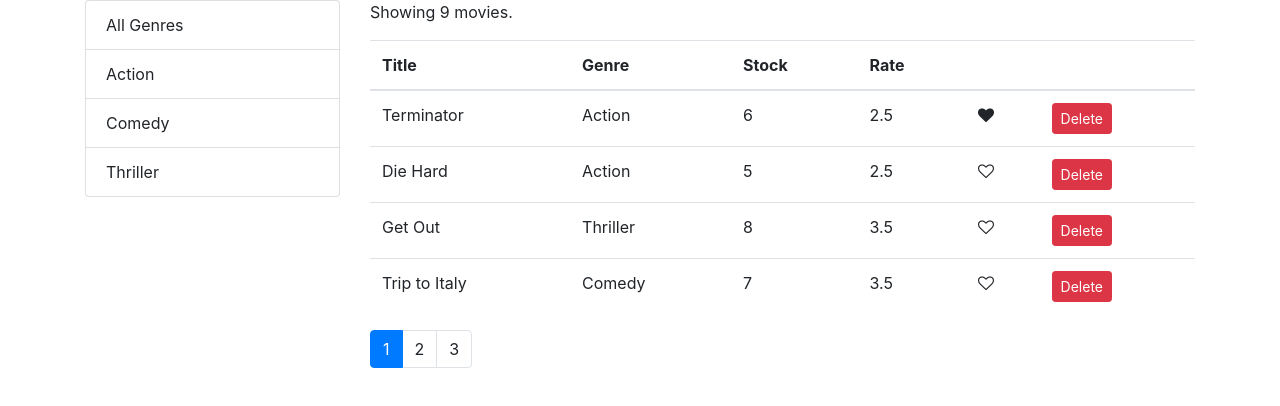
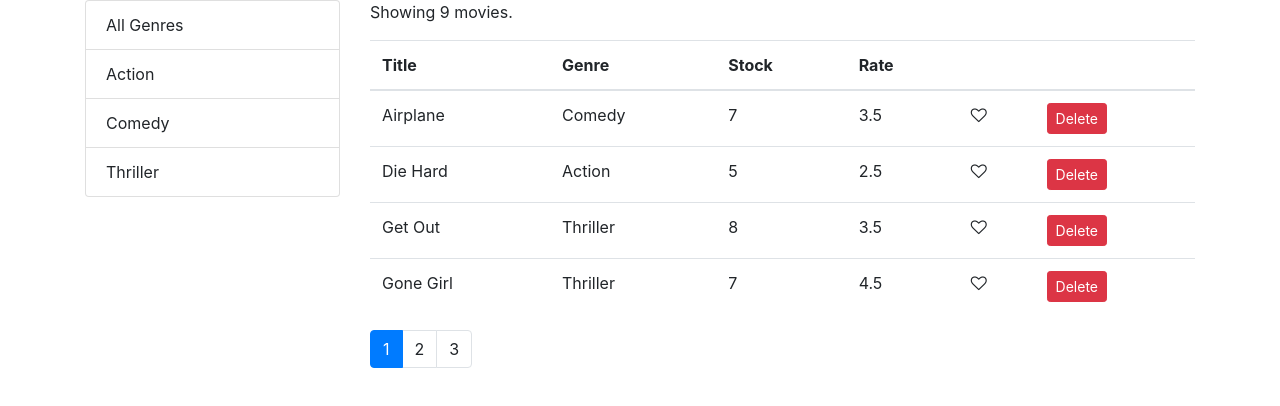
Before and after one commit to Lomanfan/react-review-m, a React (Create React App) app in the folder movie-list/: page / in a window 1280 px wide. Shown: the top 406 px of the page. Built offline with nearby package versions, Linux system fonts and the light colour scheme.

Commit message:
update handleSort, add sortColumn state

```diff
--- a/movie-list/src/components/movies.jsx
+++ b/movie-list/src/components/movies.jsx
@@ -5,6 +5,7 @@
 import MoviesTable from "./moviesTable";
 import Pagination from "./common/pagination";
 import { paginate } from "../utilities/paginate";
+import _ from 'lodash';
 
 class Movies extends React.Component {
   state = {
@@ -12,10 +13,11 @@
     currentPage: 1,
     genres: [],
     pageSize: 4,
+    sortColumn: {path: 'title', order: 'ascending'}
   };
 
   componentDidMount() {
-    const genres = [{_id: '', name: "All Genres" }, ...getGenres()];
+    const genres = [{ _id: "", name: "All Genres" }, ...getGenres()];
     this.setState({ movies: getMovies(), genres: genres });
   }
 
@@ -43,8 +45,8 @@
   };
 
   handleSort = (path) => {
-    console.log("Sort:", path);
-
+    // console.log("Sort:", path);
+    this.setState({ sortColumn: { path: path, order: "ascending" }});
   };
 
   render() {
@@ -53,6 +55,7 @@
     const {
       pageSize,
       currentPage,
+      sortColumn,
       selectedGenre,
       movies: allMovies,
     } = this.state;
@@ -65,7 +68,10 @@
         ? allMovies.filter((m) => m.genre._id === selectedGenre._id)
         : allMovies;
 
-    const movies = paginate(filtered, currentPage, pageSize);
+   const sorted = _.orderBy(filtered, [sortColumn.path],[sortColumn.order]) //3 arguments: input, [parameter name],[sort order]
+
+
+    const movies = paginate(sorted, currentPage, pageSize);
 
     return (
       <div className="row">
@@ -78,7 +84,12 @@
         </div>
         <div className="col">
           <p>Showing {filtered.length} movies.</p>
-          <MoviesTable movies={movies} onLike={this.handleLike} onDelete={this.handleDelete} onSort={this.handleSort}/>
+          <MoviesTable
+            movies={movies}
+            onLike={this.handleLike}
+            onDelete={this.handleDelete}
+            onSort={this.handleSort}
+          />
           <Pagination
             itemsCount={filtered.length}
             pageSize={pageSize}
```
